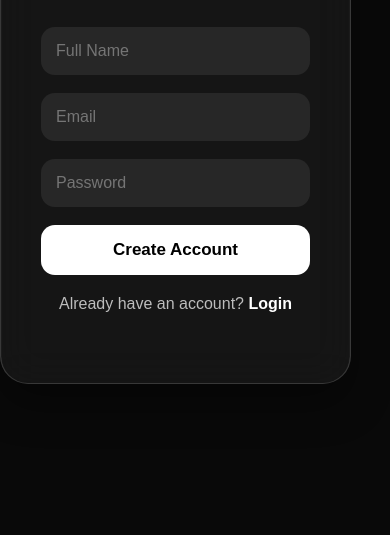
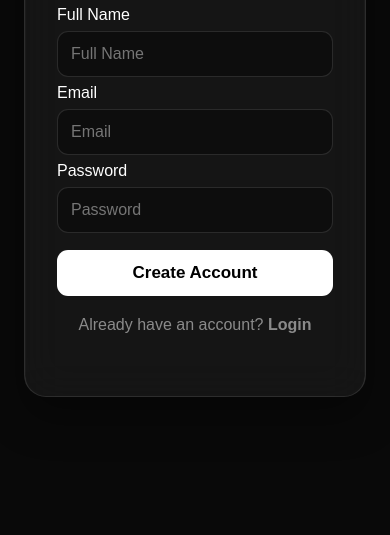
Before and after one commit to katwalanim6-maker/Animos, a plain HTML site: page signup.html in a window 390 px wide. Shown: the part 309-844 px from the top of the page. Drawn offline with Linux system fonts and the light colour scheme.

Commit message:
fix: wire signup responsive styles and accessibility labels

```diff
--- a/signup.html
+++ b/signup.html
@@ -1,56 +1 @@
-<!DOCTYPE html>
-<html lang="en">
-<head>
-    <meta charset="UTF-8">
-    <meta name="viewport" content="width=device-width, initial-scale=1.0">
-    <title>Create Account | Anim OS</title>
-
-    <link rel="stylesheet" href="css/style.css">
-    <link rel="stylesheet" href="css/auth.css">
-</head>
-<body>
-
-<div class="auth-container">
-
-    <div class="auth-card">
-
-        <h1>Create Account</h1>
-
-        <p>Welcome to Anim OS</p>
-
-        <input
-            type="text"
-            id="name"
-            placeholder="Full Name">
-
-        <input
-            type="email"
-            id="email"
-            placeholder="Email">
-
-        <input
-            type="password"
-            id="password"
-            placeholder="Password">
-
-        <button id="signupBtn">
-            Create Account
-        </button>
-
-        <p class="bottom-text">
-            Already have an account?
-
-            <a href="login.html">
-                Login
-            </a>
-
-        </p>
-
-    </div>
-
-</div>
-
-<script type="module" src="js/signup.js"></script>
-
-</body>
-</html>
+<!DOCTYPE html><html lang="en"><head><meta charset="UTF-8"><meta name="viewport" content="width=device-width,initial-scale=1.0"><title>Create Account | Anim OS</title><link rel="stylesheet" href="css/style.css"><link rel="stylesheet" href="css/auth.css"><link rel="stylesheet" href="css/signup.css"><link rel="stylesheet" href="css/responsive.css"></head><body><div class="auth-container"><div class="auth-card"><h1>Create Account</h1><p>Welcome to Anim OS</p><label for="name">Full Name</label><input type="text" id="name" placeholder="Full Name" autocomplete="name"><label for="email">Email</label><input type="email" id="email" placeholder="Email" autocomplete="email"><label for="password">Password</label><input type="password" id="password" placeholder="Password" autocomplete="new-password"><button id="signupBtn">Create Account</button><p class="bottom-text">Already have an account? <a href="login.html">Login</a></p></div></div><script type="module" src="js/signup.js"></script></body></html>
```
